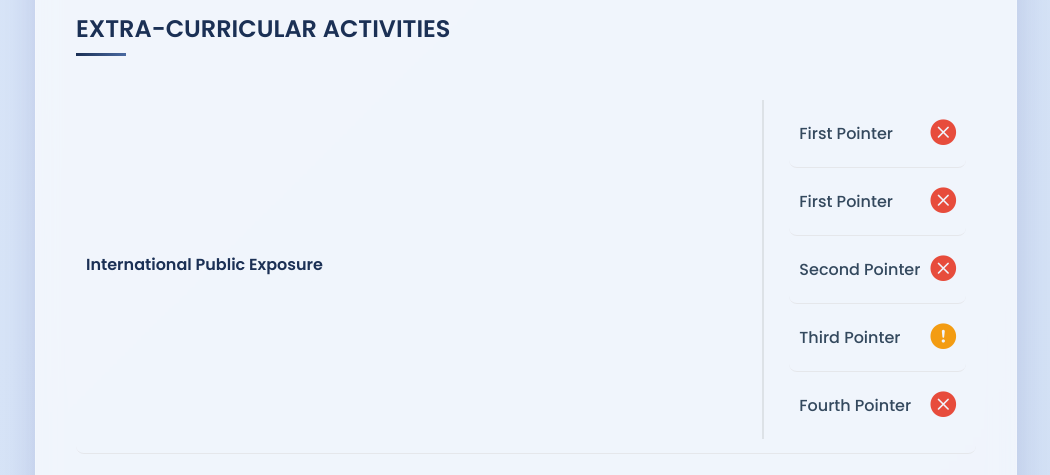
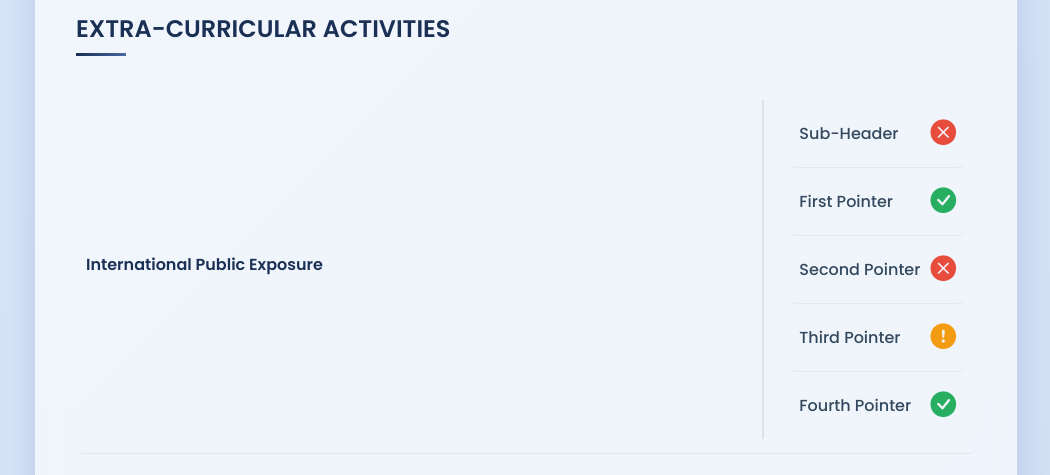
Before and after one commit to sakshamdid123/cvvetting2526, a plain HTML site: page index.html in a window 1280 px wide. Shown: the part 2820-3295 px from the top of the page, without its empty margins (114-1164 px from the left). Drawn offline with nearby package versions, Linux system fonts and the light colour scheme.

Commit message:
Update index.html

```diff
--- a/index.html
+++ b/index.html
@@ -398,11 +398,11 @@
                 <li>
                     <span><strong>International Public Exposure</strong></span>
                     <ul>
-                        <li><span>First Pointer</span><div class="proof-icon-wrapper"><i class="bi bi-x-circle-fill proof-icon pending"></i><span class="tooltip-text">will update in due time - apologies!</span></div></li>
-                        <li><span>First Pointer</span><div class="proof-icon-wrapper"><i class="bi bi-x-circle-fill proof-icon pending"></i><span class="tooltip-text">will update in due time - apologies!</span></div></li>
+                        <li><span>Sub-Header</span><div class="proof-icon-wrapper"><i class="bi bi-x-circle-fill proof-icon pending"></i><span class="tooltip-text">will update in due time - apologies!</span></div></li>
+                        <li><span>First Pointer</span><div class="proof-icon-wrapper"><i class="bi bi-check-circle-fill proof-icon available" data-proof-src="https://drive.google.com/file/d/1hpkPFgj9b5VKMyZFCUd9Zh0nEyqUgeam/preview"></i></div></li>
                         <li><span>Second Pointer</span> <div class="proof-icon-wrapper"><i class="bi bi-x-circle-fill proof-icon pending"></i><span class="tooltip-text">will update in due time - apologies!</span></div></li>
                         <li><span>Third Pointer</span><div class="proof-icon-wrapper"> <i class="bi bi-exclamation-circle-fill proof-icon info"></i><span class="tooltip-text">already vetted - no changes post running Draftables - same as International Exposure in Internship Variant - two pointers merged as one</span></div></li>
-                        <li><span>Fourth Pointer</span><div class="proof-icon-wrapper"><i class="bi bi-x-circle-fill proof-icon pending"></i><span class="tooltip-text">will update in due time - apologies!</span></div></li>
+                        <li><span>Fourth Pointer</span><div class="proof-icon-wrapper"><i class="bi bi-check-circle-fill proof-icon available" data-proof-src="https://drive.google.com/file/d/1bdoFKXXbMdyC2JsVDhiJb8X1lhJewukX/preview"></i></div></li>
                     </ul>
                 </li>
                 <li>
```
